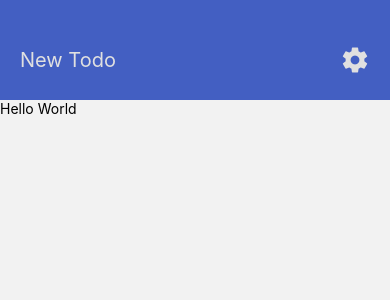
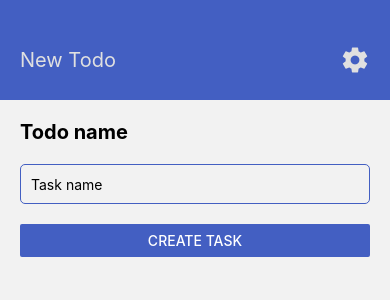
Before and after one commit to IanGabriel12/rn-todo-app, a React Native app: screen /NewTodo in a window 390 px wide. Shown: the top 300 px of the page. Built offline with nearby package versions, Linux system fonts and the light colour scheme.

Commit message:
Creating to-do form

```diff
--- a/App.tsx
+++ b/App.tsx
@@ -1,13 +1,21 @@
 import "react-native-gesture-handler";
-import { View } from "react-native";
-import TodoList from "./src/pages/TodoList";
+import { View, StyleSheet } from "react-native";
 import Router from "./src/router/router";
 import { NavigationContainer } from "@react-navigation/native";
+
+const styles = StyleSheet.create({
+  main: {
+    width: "100%",
+    height: "100%",
+  },
+});
 
 export default function App() {
   return (
     <NavigationContainer>
-      <Router />
+      <View style={styles.main}>
+        <Router />
+      </View>
     </NavigationContainer>
   );
 }
--- a/src/pages/NewTodo/index.tsx
+++ b/src/pages/NewTodo/index.tsx
@@ -1,9 +1,26 @@
-import { View, Text } from "react-native";
+import { StackScreenProps } from "@react-navigation/stack";
+import { View, Text, TextInput, Button } from "react-native";
+import { StackParamList } from "../../router/router";
+import Colors from "../../styles/colors";
+import styles from "./styles";
 
-export default function NewTodo() {
+type NewTodoProps = StackScreenProps<StackParamList, "NewTodo">;
+
+export default function NewTodo({ navigation }: NewTodoProps) {
+  function addTodo() {
+    navigation.goBack();
+  }
+
   return (
-    <View>
-      <Text>Hello World</Text>
+    <View style={styles.content}>
+      <Text style={styles.formTitle}>Todo name</Text>
+      <TextInput
+        autoFocus
+        style={styles.formInput}
+        placeholder="Task name"
+        cursorColor={Colors.blue}
+      />
+      <Button color={Colors.blue} title="Create task" onPress={addTodo} />
     </View>
   );
 }
--- /dev/null
+++ b/src/pages/NewTodo/styles.ts
@@ -0,0 +1,25 @@
+import { StyleSheet } from "react-native";
+import Colors from "../../styles/colors";
+
+const styles = StyleSheet.create({
+  content: {
+    padding: 20,
+    flex: 1,
+  },
+
+  formTitle: {
+    fontSize: 20,
+    fontWeight: "bold"
+  },
+
+  formInput: {
+    height: 40,
+    borderRadius: 5,
+    borderWidth: 1,
+    borderColor: Colors.blue,
+    paddingHorizontal: 10,
+    marginVertical: 20,
+  }
+});
+
+export default styles;
--- a/src/pages/TodoList/index.tsx
+++ b/src/pages/TodoList/index.tsx
@@ -25,7 +25,6 @@ export default function TodoList({ navigation }: TodoListProps) {
   }
 
   return (
-    <View style={styles.main}>
     <View style={styles.content}>
       <AddTodoButton onPress={() => navigation.navigate("NewTodo")} />
       <FlatList
@@ -42,6 +41,5 @@ export default function TodoList({ navigation }: TodoListProps) {
         data={todosReverse}
       />
     </View>
-    </View>
   );
 }
--- a/src/pages/TodoList/styles.ts
+++ b/src/pages/TodoList/styles.ts
@@ -1,12 +1,6 @@
 import { StyleSheet } from "react-native";
-import Colors from "../../styles/colors";
 
 const styles = StyleSheet.create({
-  main: {
-    width: "100%",
-    height: "100%"
-  },
-
   content: {
     padding: 20,
     flex: 1,
```
Lines whose indentation alone changed are shown as unchanged.
